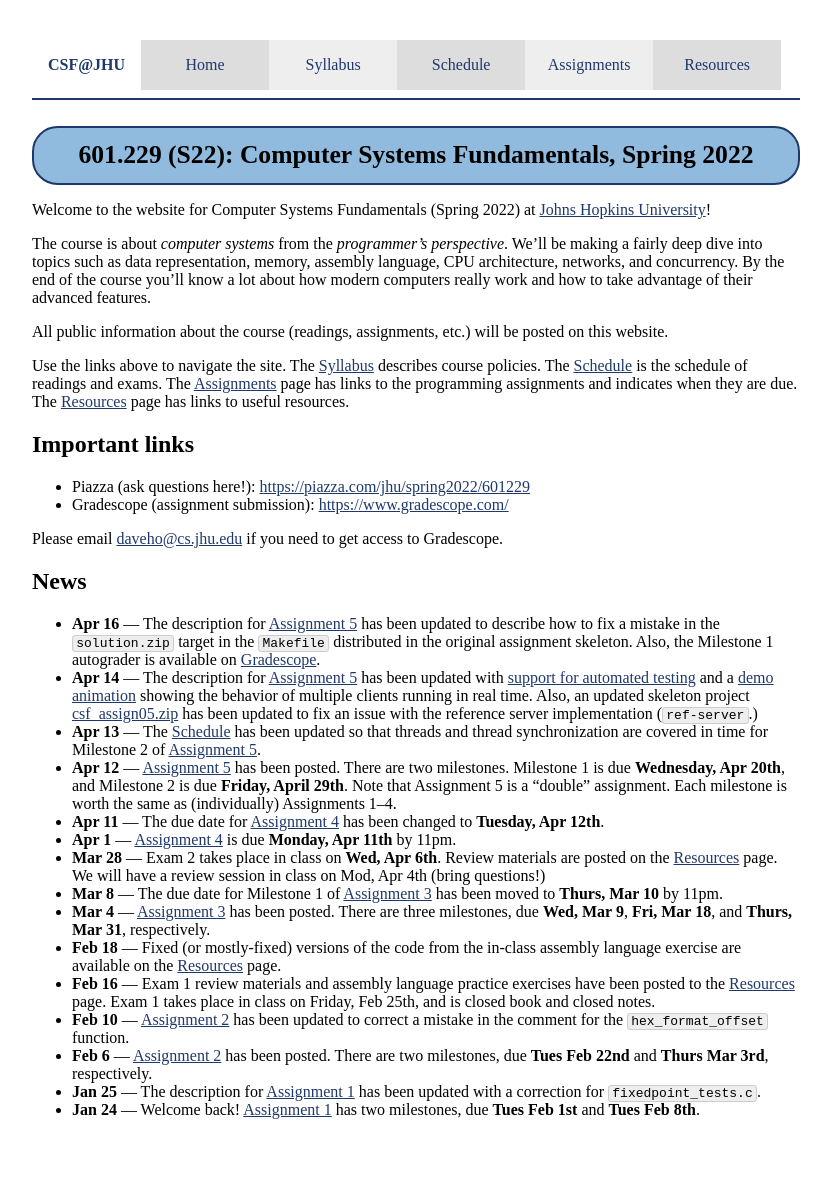
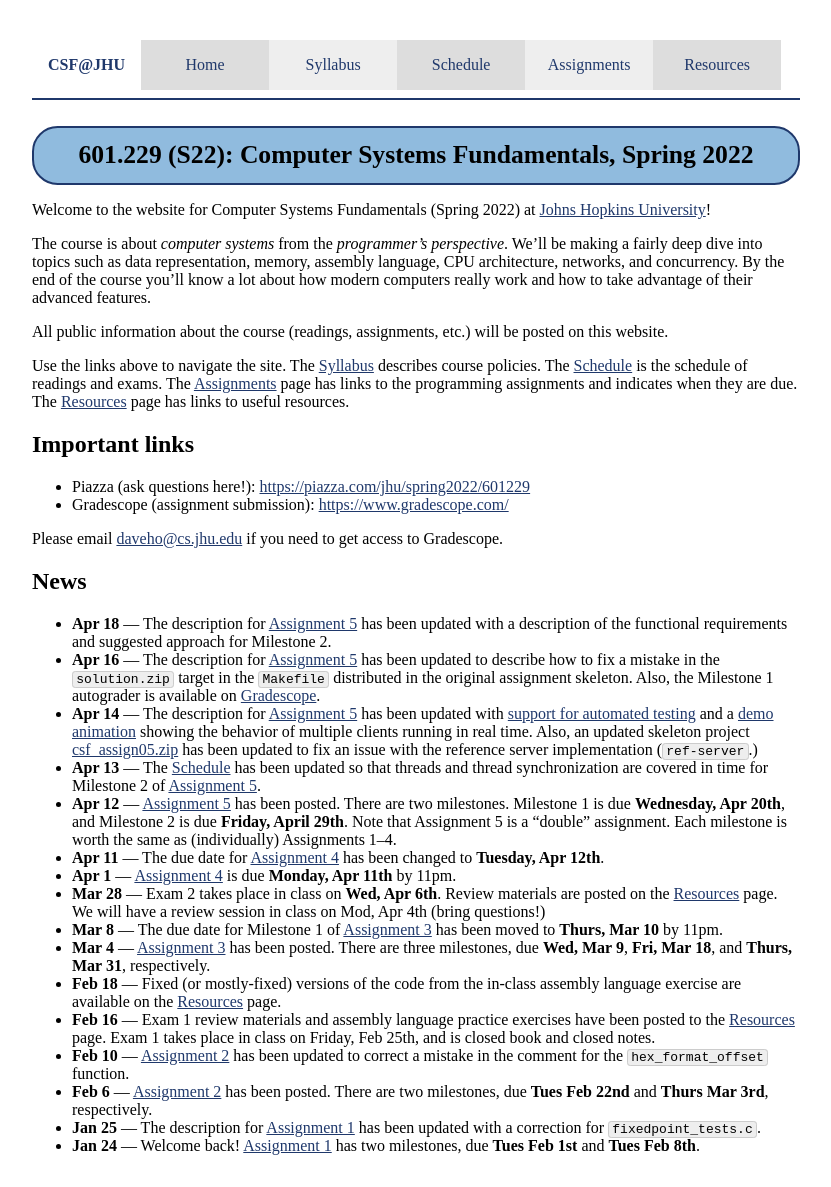
Before and after one commit to jhucsf/spring2022, a Jekyll site: the page built from index.md, in a window 1280 px wide. Shown: the whole page, without its empty margins (224-1055 px from the left). Built offline with Jekyll 4.4.1, drawn with Linux system fonts in a browser that asks for light colours; before the commit the page ends 1151 px from its top, so only the background shows below that.

Commit message:
mention a5ms2 update

```diff
--- a/index.md
+++ b/index.md
@@ -32,6 +32,9 @@ Please email <daveho@cs.jhu.edu> if you need to get access to Gradescope.
 
 ## News
 
+* **Apr 18** — The description for [Assignment 5](assign/assign05.html) has
+  been updated with a description of the functional requirements and
+  suggested approach for Milestone 2.
 * **Apr 16** — The description for [Assignment 5](assign/assign05.html) has
   been updated to describe how to fix a mistake in the `solution.zip` target
   in the `Makefile` distributed in the original assignment skeleton.
```
